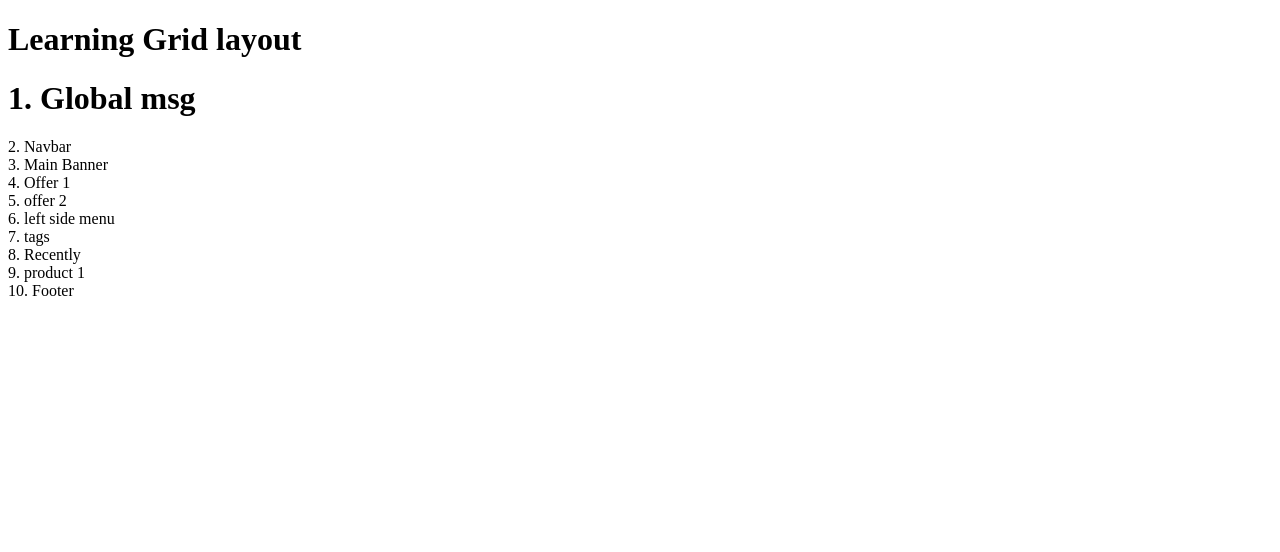
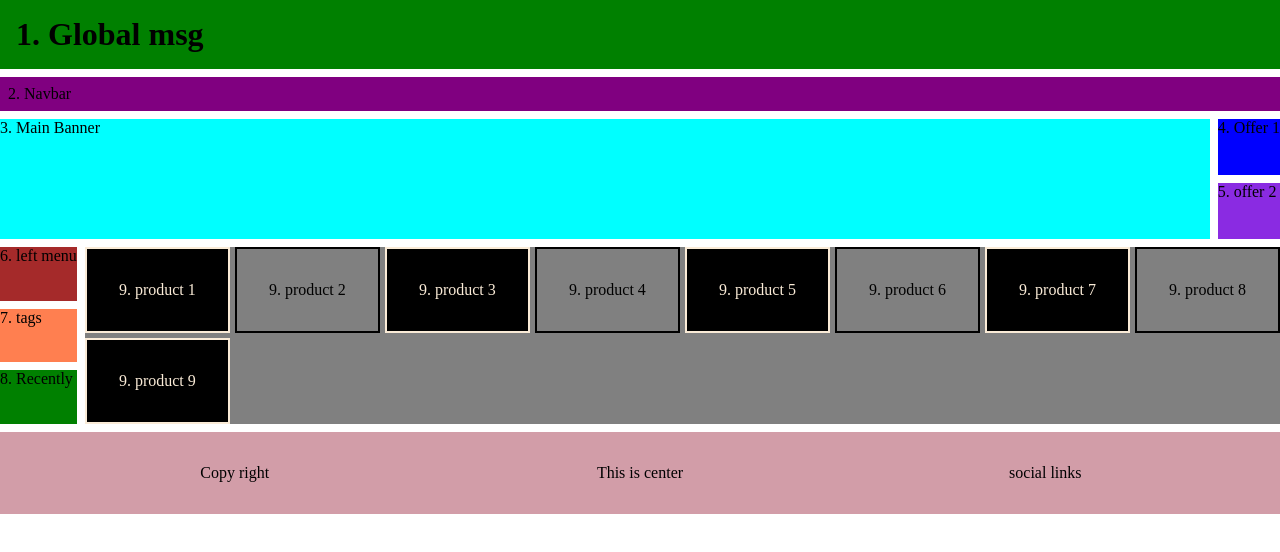
Before and after one commit to Jay-Giri/Grid-dummy-ecommerce-project, a plain HTML site: page index.html in a window 1280 px wide. Drawn offline with Linux system fonts and the light colour scheme.

Commit message:
adding more strcture

```diff
--- a/index.html
+++ b/index.html
@@ -5,7 +5,6 @@
     <meta name="viewport" content="width=device-width, initial-scale=1.0">
     <title>Dummy Ecommerce</title>
     <link rel="stylesheet" href="style.css">
-    <h1>Learning Grid layout</h1>
 
 
 </head>
@@ -15,17 +14,26 @@
         <header>2. Navbar</header>
         <div class="banner">3. Main Banner</div>
         <div class="side-box1">4. Offer 1</div>
-        <div class="side-bowl2">5. offer 2</div>
-        <div class="side-menu">6. left side menu</div>
+        <div class="side-box2">5. offer 2</div>
+        <div class="side-menu">6. left menu</div>
         <div class="tags">7. tags</div>
         <div class="recents">8. Recently</div>
         <main class="main">
             <div class="items">9. product 1</div>
+            <div class="items">9. product 2</div>
+            <div class="items">9. product 3</div>
+            <div class="items">9. product 4</div>
+            <div class="items">9. product 5</div>
+            <div class="items">9. product 6</div>
+            <div class="items">9. product 7</div>
+            <div class="items">9. product 8</div>
+            <div class="items">9. product 9</div>
         </main>
-        <footer class="footer">10. Footer </footer>
-
-
-
+        <footer class="footer">
+            <div class="left">Copy right</div>
+            <div class="center">This is center</div>
+            <div class="right">social links</div>
+         </footer>
     </div>
 </body>
 </html>
--- a/style.css
+++ b/style.css
@@ -0,0 +1,106 @@
+*{
+    margin: 0;
+    padding: 0;
+    box-sizing: border-box;
+
+}
+
+
+
+
+
+.wrapper {
+ /* height: 100vh; */
+    gap: 0.5rem;
+display: grid;
+grid-template-areas:
+"h1 h1 h1"
+"hdrr hdrr hdrr"
+"bnr bnr o1"
+"bnr bnr o2"
+"lm m m"
+"tg m m"
+"ry m m"
+"fr fr fr";
+
+}
+
+
+h1 {
+ grid-area: h1;
+ background-color:green;
+ padding: 1rem;
+ }
+
+header {
+ grid-area: hdrr;
+ background-color: purple;
+ padding: 0.5rem;
+}
+
+.banner {
+grid-area: bnr;
+background-color: aqua;
+height: 15vh;
+}
+
+.side-box1 {
+    grid-area: o1;
+    background-color: blue;
+}
+
+.side-box2 {
+    grid-area: o2;
+    background-color: blueviolet;
+}
+
+.side-menu {
+    grid-area: lm;
+    background-color: brown;
+}
+
+.tags {
+    grid-area: tg;
+    background-color: coral;
+}
+
+.recents {
+    grid-area: ry;
+    background-color: green;
+}
+
+.main {
+    grid-area: m;
+    display: flex;
+    flex-wrap: wrap;
+    background-color: grey;
+    justify-content: center;
+    justify-content: space-between;
+    gap: 5px;
+}
+
+ .footer {
+    display: flex;
+    grid-area: fr;
+    background-color: rgb(210, 157, 168);
+    padding: 2rem;
+ }
+
+.left, .right, .center{
+  flex: 1;
+  display: flex;
+  align-items: center;
+  justify-content: center;
+  }
+
+
+ .items {
+    padding: 2rem;
+    border: 2px solid;
+ }
+
+ .main > .items:nth-child(odd) {
+     background-color:black;
+     color: antiquewhite;
+
+ }
```
